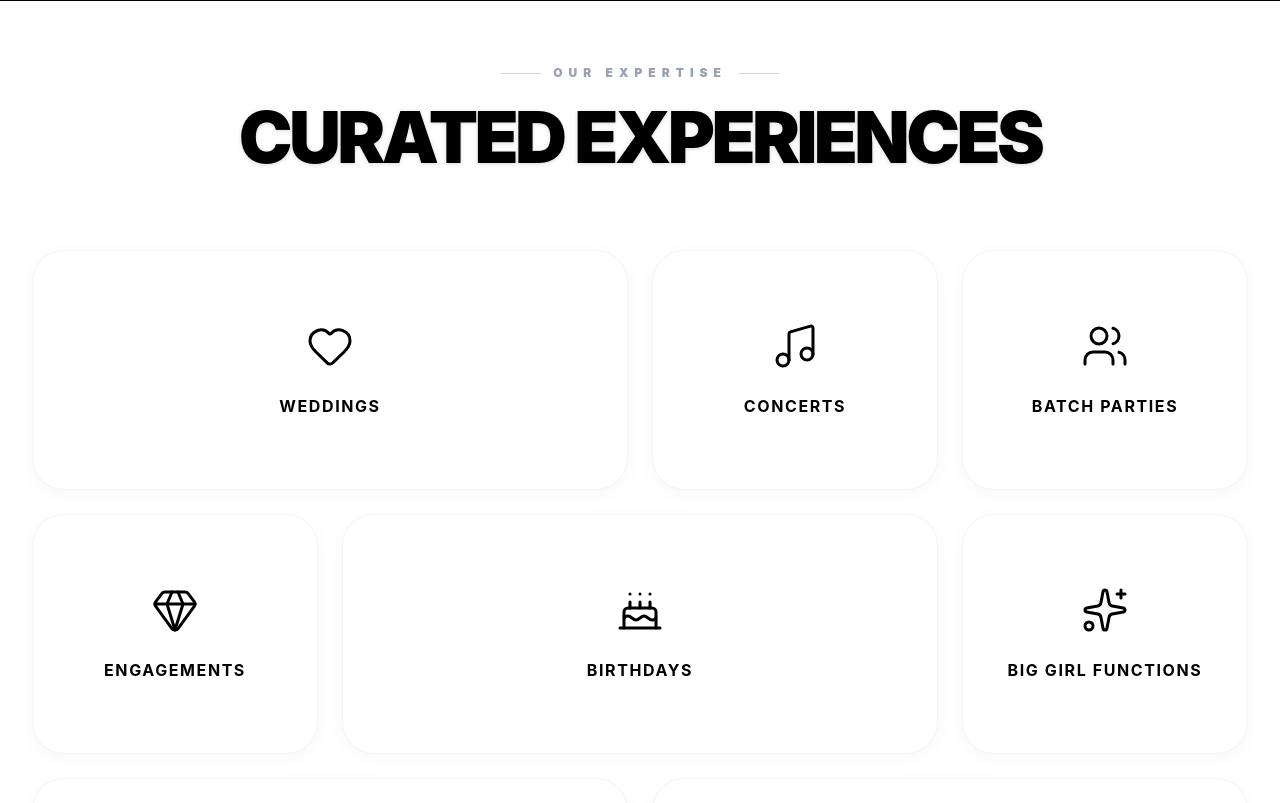
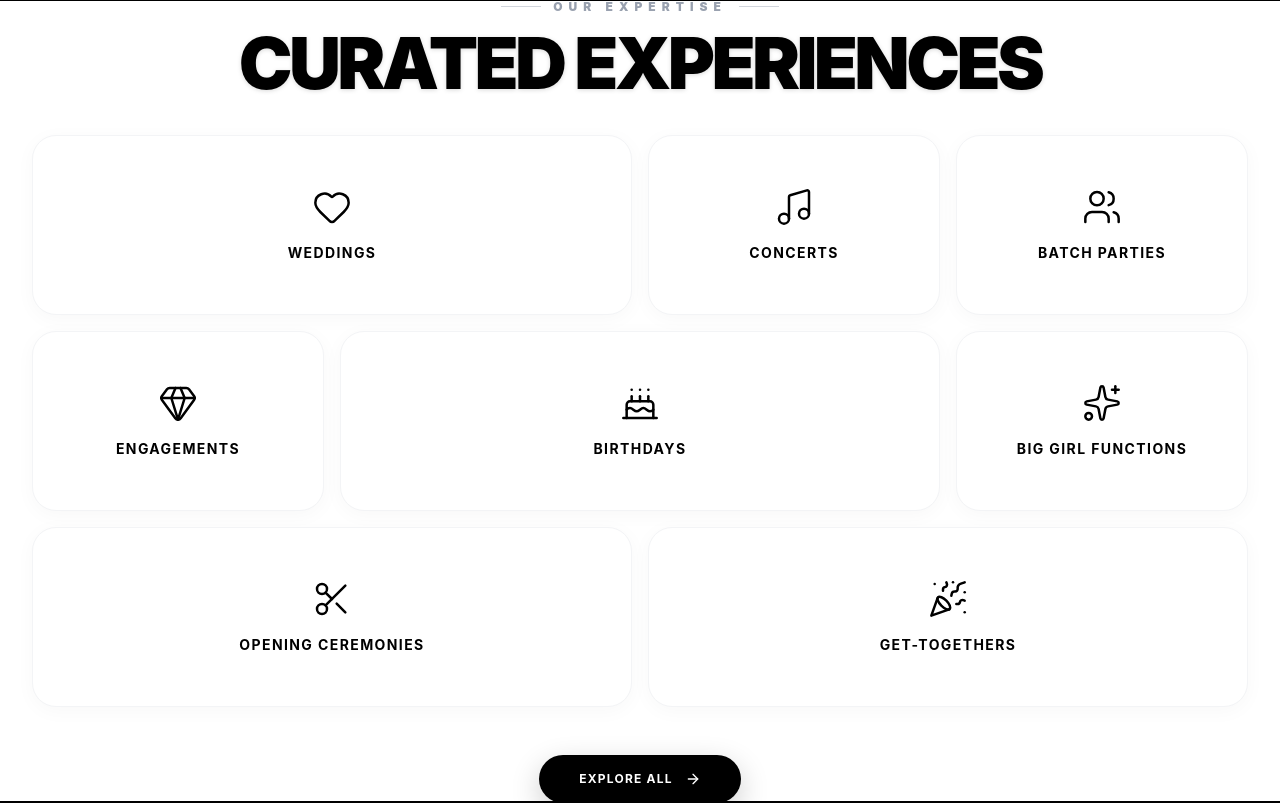
Before and after one commit to theneth/shp-entertainment-web, a React (Vite) app: page / in a window 1280 px wide. Shown: the part 799-1602 px from the top of the page. Built offline with nearby package versions, Linux system fonts and the light colour scheme; grey boxes are pictures that could not be loaded.

Commit message:
style: aggressively resized experiences section to fit entirely inside 100svh

```diff
--- a/src/App.jsx
+++ b/src/App.jsx
@@ -123,49 +123,49 @@ function App() {
         </section>
 
         {/* EXPERIENCES SECTION */}
-        <section id="experiences" className="w-full min-h-[100svh] bg-white text-black py-16 px-4 md:px-8 flex flex-col justify-center items-center">
-          <div className="max-w-7xl w-full mx-auto flex flex-col items-center">
+        <section id="experiences" className="w-full h-[100svh] bg-white text-black py-6 md:py-10 px-4 md:px-8 flex flex-col justify-center items-center overflow-hidden">
+          <div className="max-w-7xl w-full mx-auto flex flex-col items-center h-full justify-center">
 
             {/* Section Header */}
-            <div className="text-center mb-12 md:mb-20 w-full flex flex-col items-center">
-              <span className="flex items-center gap-3 text-[10px] md:text-xs font-black tracking-[0.4em] md:tracking-[0.5em] text-gray-400 uppercase mb-4 md:mb-6">
+            <div className="text-center mb-6 md:mb-10 w-full flex flex-col items-center">
+              <span className="flex items-center gap-2 md:gap-3 text-[9px] md:text-xs font-black tracking-[0.4em] md:tracking-[0.5em] text-gray-400 uppercase mb-2 md:mb-4">
                 <div className="w-6 md:w-10 h-px bg-gray-300"></div>
                 Our Expertise
                 <div className="w-6 md:w-10 h-px bg-gray-300"></div>
               </span>
-              <h2 className="text-4xl min-[400px]:text-5xl sm:text-6xl md:text-7xl font-black uppercase tracking-tighter leading-[0.9] drop-shadow-sm">
+              <h2 className="text-3xl min-[400px]:text-4xl sm:text-5xl md:text-6xl lg:text-7xl font-black uppercase tracking-tighter leading-[0.9] drop-shadow-sm">
                 Curated <br className="md:hidden" /> Experiences
               </h2>
             </div>
 
             {/* Mobile-First Bento Grid */}
-            <div className="grid grid-cols-2 md:grid-cols-3 lg:grid-cols-4 gap-3 md:gap-5 lg:gap-6 w-full">
+            <div className="grid grid-cols-2 md:grid-cols-3 lg:grid-cols-4 gap-2 md:gap-4 w-full flex-shrink">
               {services.map((service, index) => (
                 <div
                   key={index}
-                  className={`group relative overflow-hidden flex flex-col items-center justify-center p-6 md:p-8 min-h-[160px] md:min-h-[240px] bg-white hover:bg-black hover:text-white rounded-3xl md:rounded-[2rem] transition-all duration-500 cursor-pointer shadow-[0_4px_20px_rgba(0,0,0,0.03)] hover:shadow-2xl border border-gray-100 ${service.span}`}
+                  className={`group relative overflow-hidden flex flex-col items-center justify-center p-3 md:p-5 min-h-[110px] sm:min-h-[140px] md:min-h-[160px] lg:min-h-[180px] bg-white hover:bg-black hover:text-white rounded-2xl md:rounded-3xl transition-all duration-500 cursor-pointer shadow-[0_4px_20px_rgba(0,0,0,0.03)] hover:shadow-2xl border border-gray-100 ${service.span}`}
                 >
                   {/* Subtle background glow on hover */}
                   <div className="absolute inset-0 bg-gradient-to-br from-white/10 to-transparent opacity-0 group-hover:opacity-100 transition-opacity duration-500"></div>
 
-                  <service.icon className="w-8 h-8 md:w-12 md:h-12 mb-4 md:mb-6 stroke-[1.5] text-black group-hover:text-white group-hover:scale-110 group-hover:-translate-y-2 transition-all duration-500 relative z-10" />
+                  <service.icon className="w-6 h-6 sm:w-8 sm:h-8 md:w-10 md:h-10 mb-2 md:mb-4 stroke-[1.5] text-black group-hover:text-white group-hover:scale-110 group-hover:-translate-y-1 md:group-hover:-translate-y-2 transition-all duration-500 relative z-10" />
 
-                  <h3 className="text-xs sm:text-sm md:text-base font-bold uppercase tracking-widest text-center relative z-10 group-hover:-translate-y-2 transition-all duration-500">
+                  <h3 className="text-[10px] sm:text-xs md:text-sm font-bold uppercase tracking-widest text-center relative z-10 group-hover:-translate-y-1 md:group-hover:-translate-y-2 transition-all duration-500">
                     {service.name}
                   </h3>
 
                   {/* Arrow Indicator that slides up on hover */}
-                  <div className="absolute bottom-4 md:bottom-8 opacity-0 transform translate-y-4 group-hover:opacity-100 group-hover:translate-y-0 transition-all duration-500 text-gray-400">
-                    <ArrowRight className="w-4 h-4 md:w-5 md:h-5" />
+                  <div className="absolute bottom-2 md:bottom-4 opacity-0 transform translate-y-4 group-hover:opacity-100 group-hover:translate-y-0 transition-all duration-500 text-gray-400">
+                    <ArrowRight className="w-3 h-3 md:w-4 md:h-4" />
                   </div>
                 </div>
               ))}
             </div>
 
             {/* CTA Button */}
-            <button className="mt-12 md:mt-20 group flex items-center gap-4 bg-black text-white px-8 md:px-10 py-4 md:py-5 rounded-full text-xs md:text-sm font-bold uppercase tracking-widest hover:scale-105 transition-transform duration-300 shadow-[0_10px_30px_rgba(0,0,0,0.2)]">
+            <button className="mt-8 md:mt-12 group flex items-center gap-3 bg-black text-white px-6 md:px-10 py-3 md:py-4 rounded-full text-[10px] md:text-xs font-bold uppercase tracking-widest hover:scale-105 transition-transform duration-300 shadow-[0_10px_30px_rgba(0,0,0,0.2)]">
               Explore All
-              <ArrowRight className="w-4 h-4 group-hover:translate-x-1 transition-transform" />
+              <ArrowRight className="w-3 h-3 md:w-4 md:h-4 group-hover:translate-x-1 transition-transform" />
             </button>
 
           </div>
```
